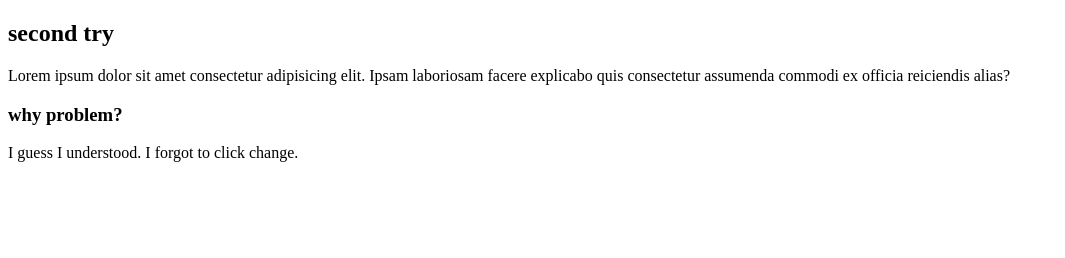
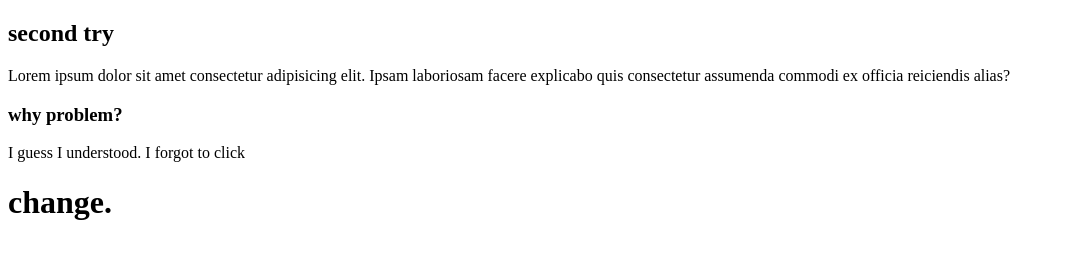
Before and after one commit to novosyolovnv/Git_Minin_3-2, a plain HTML site: page index.html in a window 1280 px wide. Shown: the whole page, without its empty margins (0-1065 px from the left). Drawn offline with Linux system fonts and the light colour scheme.

Commit message:
simple solution

```diff
--- a/index.html
+++ b/index.html
@@ -12,6 +12,6 @@
   <h3>why problem?
 
   </h3>
-  <p>I guess I understood. I forgot to click change.</p>
+  <p>I guess I understood. I forgot to click <h1>change.</h1></p>
 </body>
 </html>
```
